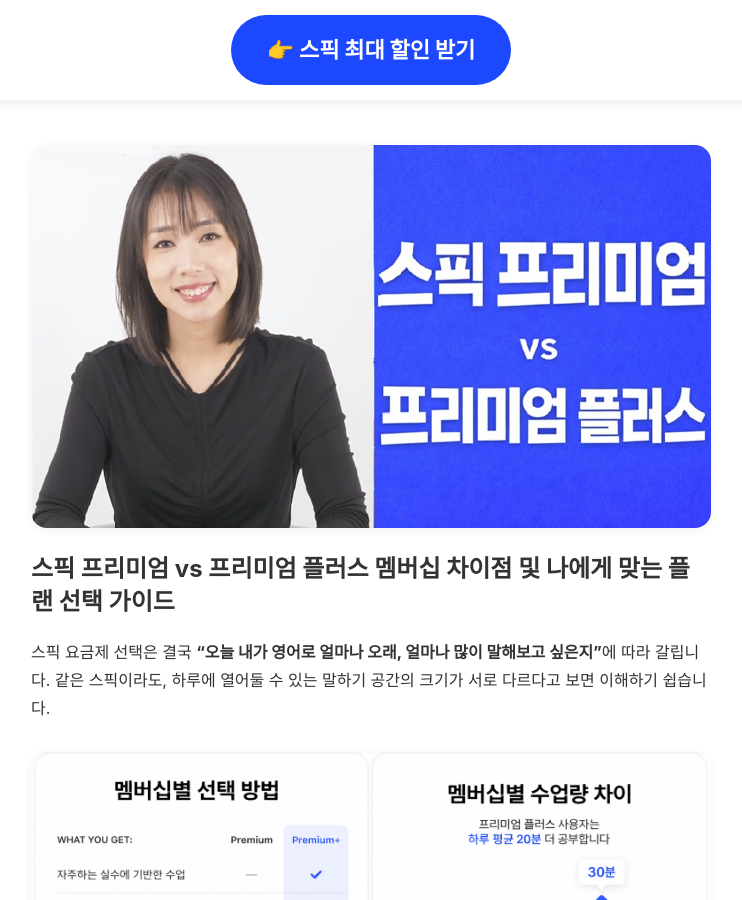
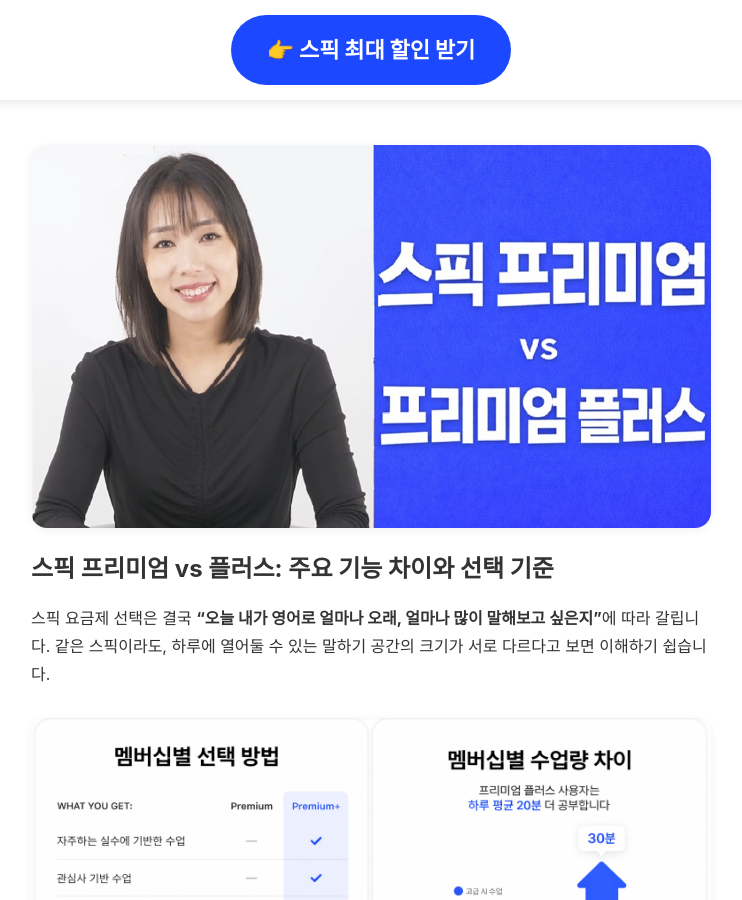
Before and after one commit to kjsjdw/speak_event_page, a Jekyll site: the page built from premium-vs-plus.md, in a window 1280 px wide and 900 px high. Shown: the whole window, without its empty margins (269-1011 px from the left). Built offline with Jekyll 4.4.1, drawn with Linux system fonts in a browser that asks for light colours; some web fonts are replaced.

Commit message:
Update premium-vs-plus.md

```diff
--- a/premium-vs-plus.md
+++ b/premium-vs-plus.md
@@ -1,6 +1,6 @@
 ---
 layout: default
-title: 스픽 프리미엄 vs 프리미엄 플러스 멤버십 차이점 및 나에게 맞는 플랜 선택 가이드
+title: "스픽 프리미엄 vs 프리미엄 플러스 차이 및 멤버십 선택 가이드"
 permalink: /premium-vs-plus/
 description: "스픽 프리미엄과 플러스 중 고민되시나요? 각 멤버십의 핵심 기능 차이부터 나만의 맞춤 멤버십 선택 기준까지 정리해 드립니다. 나에게 딱 맞는 플랜을 선택해 보세요."
 image: /content/images/premium-vs-plus.jpg
@@ -15,7 +15,7 @@ image: /content/images/premium-vs-plus.jpg
        style="display:block; margin:0 auto;">
 </div>
 
-## 스픽 프리미엄 vs 프리미엄 플러스 멤버십 차이점 및 나에게 맞는 플랜 선택 가이드
+## 스픽 프리미엄 vs 플러스: 주요 기능 차이와 선택 기준
 
 스픽 요금제 선택은 결국 **“오늘 내가 영어로 얼마나 오래, 얼마나 많이 말해보고 싶은지”**에 따라 갈립니다. 같은 스픽이라도, 하루에 열어둘 수 있는 말하기 공간의 크기가 서로 다르다고 보면 이해하기 쉽습니다.
 
```
